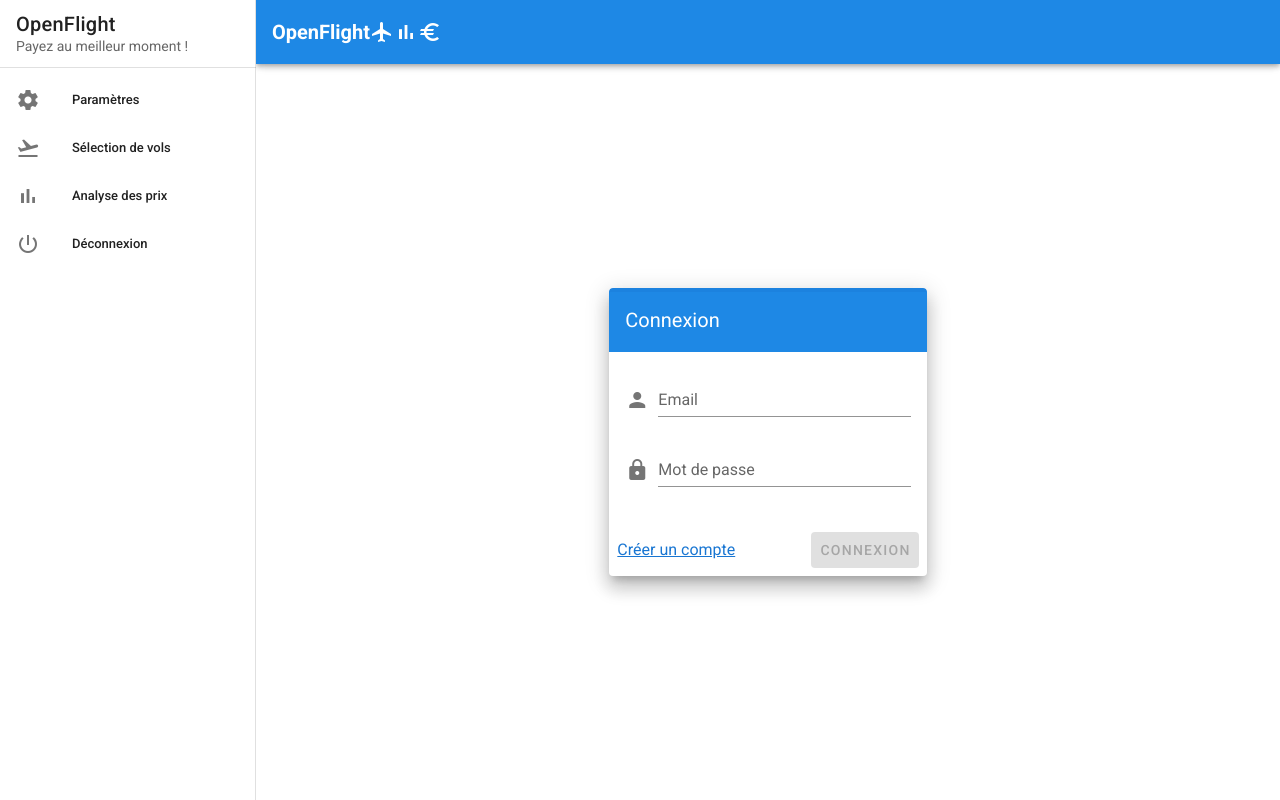
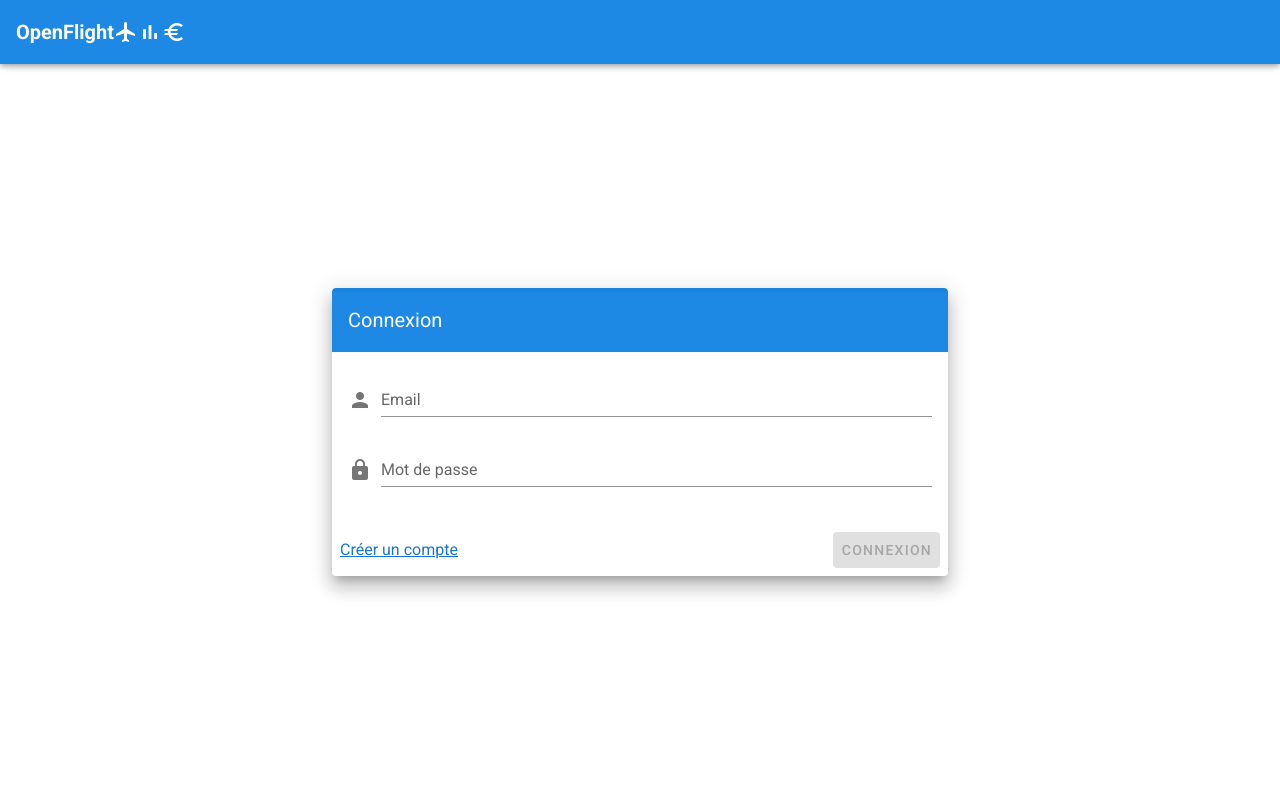
Before and after one commit to alixleger/open-flight-client, a Vue app: page /login in a window 1280 px wide. Built offline with nearby package versions, Linux system fonts and the light colour scheme.

Commit message:
fixed layout

```diff
--- a/src/App.vue
+++ b/src/App.vue
@@ -1,6 +1,6 @@
 <template>
   <v-app>
-    <v-navigation-drawer v-model="drawer" app>
+    <v-navigation-drawer v-model="drawer" app temporary>
       <v-list-item>
         <v-list-item-content>
           <v-list-item-title class="title">
--- a/src/views/Login.vue
+++ b/src/views/Login.vue
@@ -9,8 +9,7 @@
         >
           <v-col
             cols="12"
-            sm="8"
-            md="4"
+            md="6"
           >
             <account-form
               title="Connexion"
--- a/src/views/Register.vue
+++ b/src/views/Register.vue
@@ -9,8 +9,7 @@
         >
           <v-col
             cols="12"
-            sm="8"
-            md="4"
+            md="6"
           >
             <account-form
               title="Création de compte"
```
